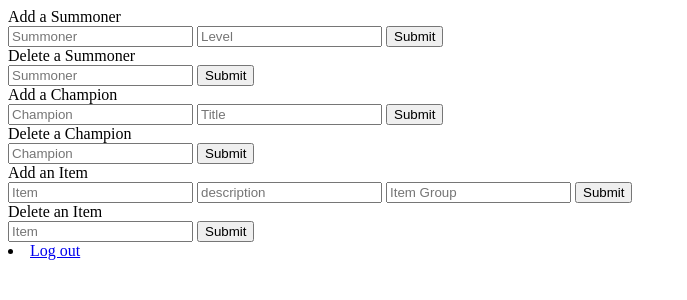
After one commit to zhushigang/dbFront, a Django app: page /webapp/main in a window 1280 px wide. The commit adds this page. Shown: the top 300 px of the page, without its empty margins (0-687 px from the left). Run offline with Django 3.2, Linux system fonts and the light colour scheme; the visitor is signed in with stand-in values (Sample User, id 1).

Commit message:
Assignment 9 final modifications

```diff
--- a/webapp/templates/webapp/index.html
+++ b/webapp/templates/webapp/index.html
@@ -6,6 +6,8 @@
 </head>
 <body>
     <ul>
+            <li><a href="/webapp/signup">Sign up for an account </a></li>
+            <li><a href="/webapp/login">Log in </a></li>
             <li><a href="/webapp/championList">View the Champions available to play! </a></li>
             <li><a href="/webapp/mostPlayed">View the Most played Champion </a></li>
     </ul>
--- /dev/null
+++ b/webapp/templates/webapp/main.html
@@ -0,0 +1,56 @@
+<!DOCTYPE html>
+<html lang="en">
+<head>
+    <meta charset="UTF-8">
+    <title>Main</title>
+</head>
+<body>
+Add a Summoner
+<form role="form" method="post" action="{% url 'addSummoner' %}">
+        {% csrf_token %}
+        <input placeholder="Summoner" required="" name="summoner">
+        <input placeholder="Level" required="" name="level">
+
+        <button type="submit">Submit</button>
+</form>
+Delete a Summoner
+<form role="form" method="post" action="{% url 'deleteSummoner' %}">
+        {% csrf_token %}
+        <input placeholder="Summoner" required="" name="summoner">
+
+        <button type="submit">Submit</button>
+</form>
+Add a Champion
+<form role="form" method="post" action="{% url 'addChampion' %}">
+        {% csrf_token %}
+        <input placeholder="Champion" required="" name="champion">
+        <input placeholder="Title" required="" name="title">
+
+        <button type="submit">Submit</button>
+</form>
+Delete a Champion
+<form role="form" method="post" action="{% url 'deleteChampion' %}">
+        {% csrf_token %}
+        <input placeholder="Champion" required="" name="champion">
+
+        <button type="submit">Submit</button>
+</form>
+Add an Item
+<form role="form" method="post" action="{% url 'addItem' %}">
+        {% csrf_token %}
+        <input placeholder="Item" required="" name="item">
+        <input placeholder="description" required="" name="description">
+        <input placeholder="Item Group" required="" name="group">
+
+        <button type="submit">Submit</button>
+</form>
+Delete an Item
+<form role="form" method="post" action="{% url 'deleteItem' %}">
+        {% csrf_token %}
+        <input placeholder="Item" required="" name="item">
+
+        <button type="submit">Submit</button>
+</form>
+<li><a href="/webapp/logout">Log out </a></li>
+</body>
+</html>
--- a/webapp/urls.py
+++ b/webapp/urls.py
@@ -13,4 +13,14 @@ urlpatterns = [
     url(r'^mostPlayed/?$', views.mostPlayed, name='mostPlayed'),
     url(r'^getFriends/?$', views.getFriends, name='getFriends'),
     url(r'^readme/?$', views.readme, name='readme'),
+    url(r'^signup/?$', views.signup, name='signup'),
+    url(r'^login/?$', views.login, name='login'),
+    url(r'^main/?$', views.main, name='main'),
+    url(r'^logout/?$', views.logout_view, name='logout_view'),
+    url(r'^addSummoner/?$', views.addSummoner, name='addSummoner'),
+    url(r'^deleteSummoner/?$', views.deleteSummoner, name='deleteSummoner'),
+    url(r'^addChampion/?$', views.addChampion, name='addChampion'),\
+    url(r'^deleteChampion/?$', views.deleteChampion, name='deleteChampion'),
+    url(r'^addItem/?$', views.addItem, name='addItem'),
+    url(r'^deleteItem/?$', views.deleteItem, name='deleteItem'),
 ]
--- a/webapp/views.py
+++ b/webapp/views.py
@@ -1,6 +1,12 @@
-from django.shortcuts import render
+from django.shortcuts import render, redirect
 from django.http import HttpResponse
 from django.template import RequestContext, loader
+from django import forms
+import hashlib
+from django.contrib import auth, messages
+from django.contrib.auth.decorators import login_required
+from django.contrib.auth.models import User
+from django.contrib.auth import logout
 from . import queries
 # Create your views here.
 
@@ -59,3 +65,95 @@ def getFriends(request):
 
 def readme(request):
     return render(request, 'webapp/README.txt')
+
+def signup(req):
+  if (req.method == "POST" and
+      all(x in req.POST and req.POST[x] != "" for x in
+      ("email", "password", "password2", "last", "first"))):
+    email = req.POST['email']
+    password1 = req.POST['password']
+    password2 = req.POST['password2']
+    if forms.EmailField().clean(email) and password1==password2:
+      new_user = User.objects.create_user(email, email, password1)
+      new_user.first_name = req.POST['first']
+      new_user.last_name = req.POST['last']
+      new_user.save()
+      return redirect('main')
+    last = req.POST['last']
+  return render(req, 'webapp/signup.html', {})
+
+def login(req):
+  if req.method == "POST":
+    if "username" in req.POST and "password" in req.POST:
+      uname = req.POST['username']
+      password = req.POST['password']
+      user = auth.authenticate(username=uname, password=password)
+      if user is not None and user.is_active:
+        auth.login(req, user)
+        return redirect(req.GET['next'] if 'next' in req.GET else 'main')
+    messages.warning(req, 'Username and password did not match.')
+  return render(req, 'webapp/login.html', {})
+
+@login_required
+def main(req):
+    return render(req, 'webapp/main.html', {})
+
+@login_required
+def addSummoner(req):
+    if req.method == "POST":
+        if "summoner" in req.POST:
+            sName = req.POST['summoner']
+            level = req.POST['level']
+            id = int(hashlib.sha1(sName).hexdigest(), 16) % 10**8
+            queries.addSummoner(sName, level, id, 0)
+    return redirect("main")
+
+@login_required
+def deleteSummoner(req):
+    if req.method == "POST":
+        if "summoner" in req.POST:
+            sName = req.POST['summoner']
+            queries.deleteSummoner(sName)
+    return redirect("main")
+
+@login_required
+def addChampion(req):
+    if req.method =="POST":
+        if "champion" in req.POST:
+            cName = req.POST['champion']
+            title = req.POST['title']
+            id = int(hashlib.sha1(cName).hexdigest(), 16) % 10**3
+            queries.addChampion(cName, title, id)
+    return redirect("main")
+
+@login_required
+def deleteChampion(req):
+    if req.method =="POST":
+        if "champion" in req.POST:
+            cName = req.POST['champion']
+            queries.deleteChampion(cName)
+    return redirect("main")
+
+@login_required
+def addItem(req):
+    if req.method =="POST":
+        if "item" in req.POST:
+            iName = req.POST['item']
+            description = req.POST['description']
+            itemGroup = req.POST['group']
+            id = int(hashlib.sha1(iName).hexdigest(), 16) % 10**4
+            queries.addItem(iName, description, itemGroup, id)
+    return redirect("main")
+
+@login_required
+def deleteItem(req):
+    if req.method == "POST":
+        if "item" in req.POST:
+            iName = req.POST['item']
+            queries.deleteItem(iName)
+    return redirect("main")
+
+@login_required
+def logout_view(request):
+    logout(request)
+    return redirect('index')
```
Also changed, not shown: webapp/queries.py (+48 -0 lines), webapp/templates/webapp/login.html (added, +16 -0 lines), webapp/templates/webapp/signup.html (added, +26 -0 lines), webapp/templates/webapp/README.txt, 2 other files.
